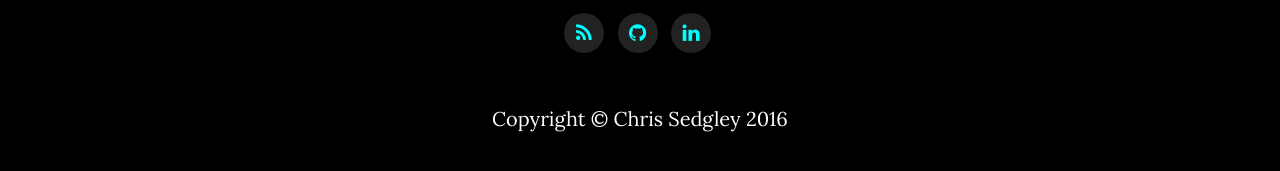
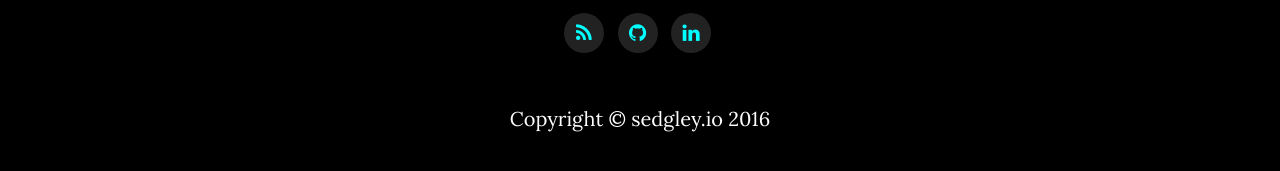
Before and after one commit to cbsedgley/cbsedgley.github.io, a Jekyll site: the page built from index.html, in a window 1280 px wide and 900 px high, scrolled down 2024 px. Shown: the part 523-694 px from the top of the window. Built offline with Jekyll 4.4.1, drawn with Linux system fonts in a browser that asks for light colours; comment, search, counter and statistics services are not loaded.

```diff
--- a/_includes/footer.html
+++ b/_includes/footer.html
@@ -1,7 +1,7 @@
    <!-- Footer -->
     <footer>
         <div class="container text-center">
-            <p>Copyright &copy; {{ site.author }} {{ site.time | date: "%Y" }}</p>
+            <p>Copyright &copy; sedgley.io {{ site.time | date: "%Y" }}</p>
         </div>
     </footer>
 
```
